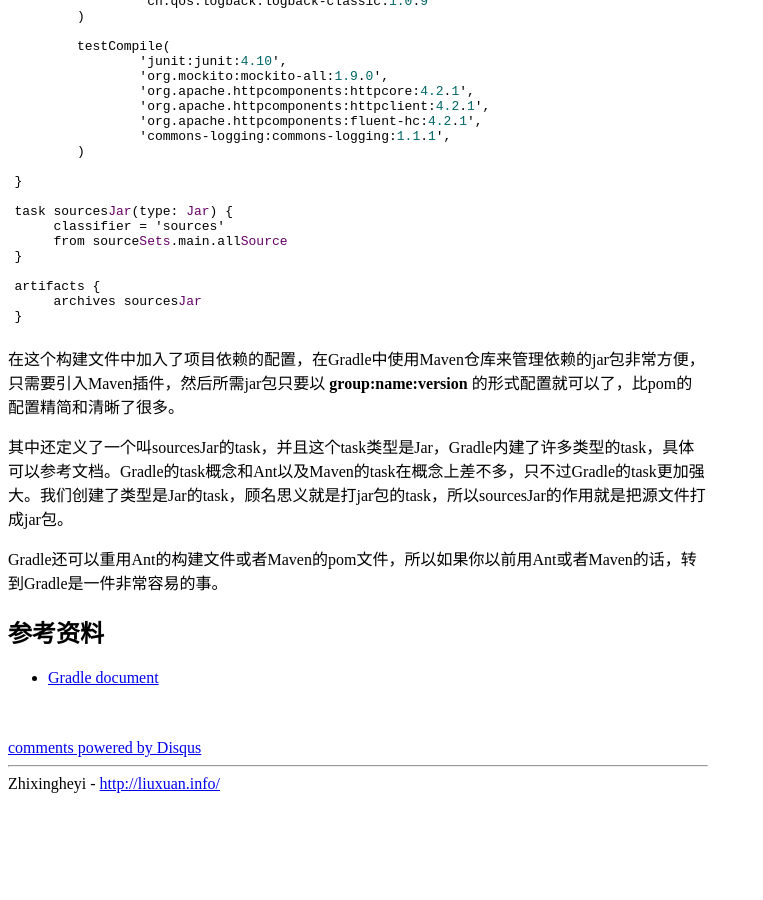
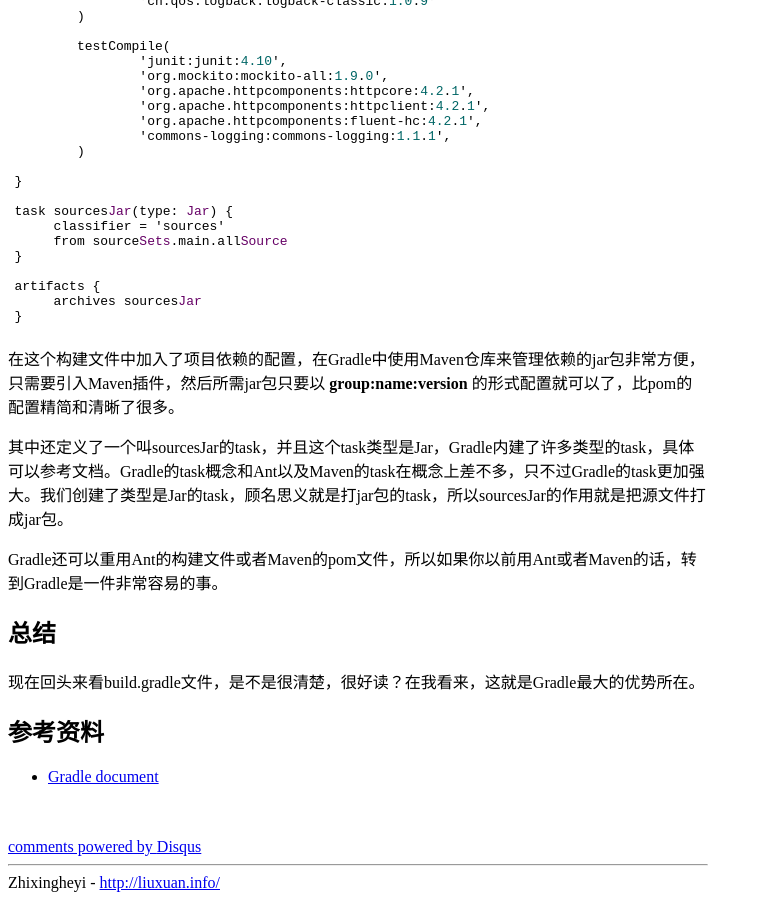
Before and after one commit to Foredoomed/foredoomed.org, a Jekyll site: the page built from _posts/2013-01-14-building-and-testing-with-gradle.markdown, in a window 1280 px wide and 900 px high, scrolled down 2143 px. Shown: the whole window, without its empty margins (0-763 px from the left). Built offline with Jekyll 4.4.1, drawn with Linux system fonts in a browser that asks for light colours; comment, search, counter and statistics services are not loaded; before the commit the page ends 2944 px from its top, so only the background shows below that.

Commit message:
Add a new post

```diff
--- a/_posts/2013-01-14-building-and-testing-with-gradle.markdown
+++ b/_posts/2013-01-14-building-and-testing-with-gradle.markdown
@@ -156,6 +156,10 @@ artifacts {
 
 Gradle还可以重用Ant的构建文件或者Maven的pom文件，所以如果你以前用Ant或者Maven的话，转到Gradle是一件非常容易的事。
 
+## 总结
+
+现在回头来看build.gradle文件，是不是很清楚，很好读？在我看来，这就是Gradle最大的优势所在。
+
 ## 参考资料
 
 * [Gradle document](http://www.gradle.org/documentation "Gradle document")
```
